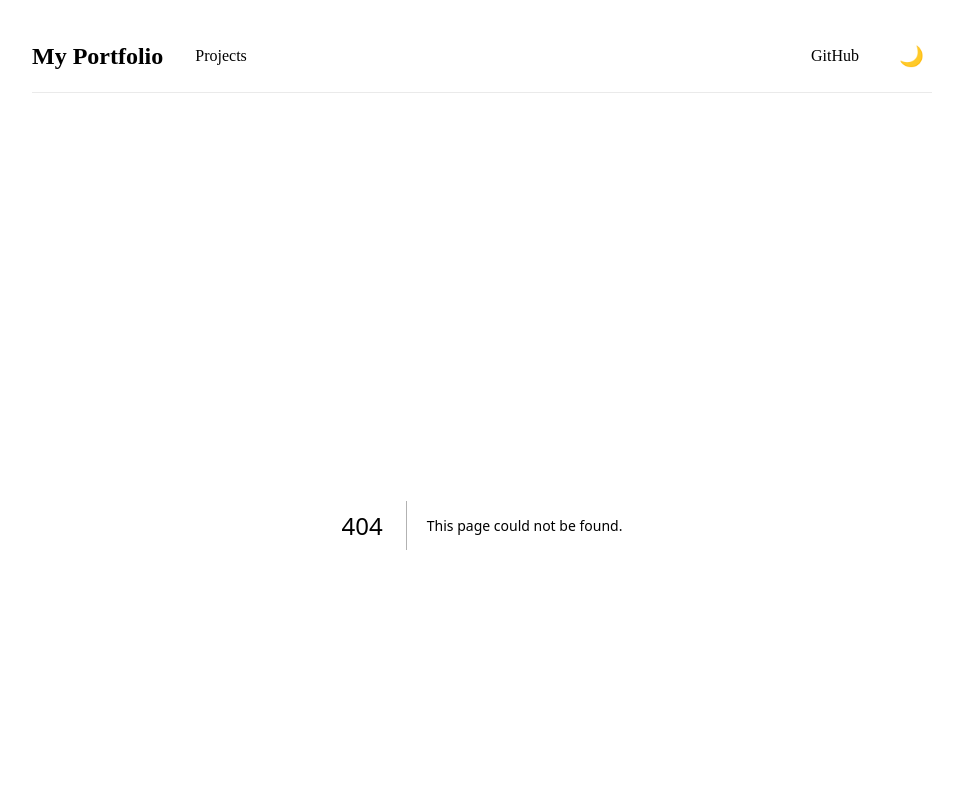
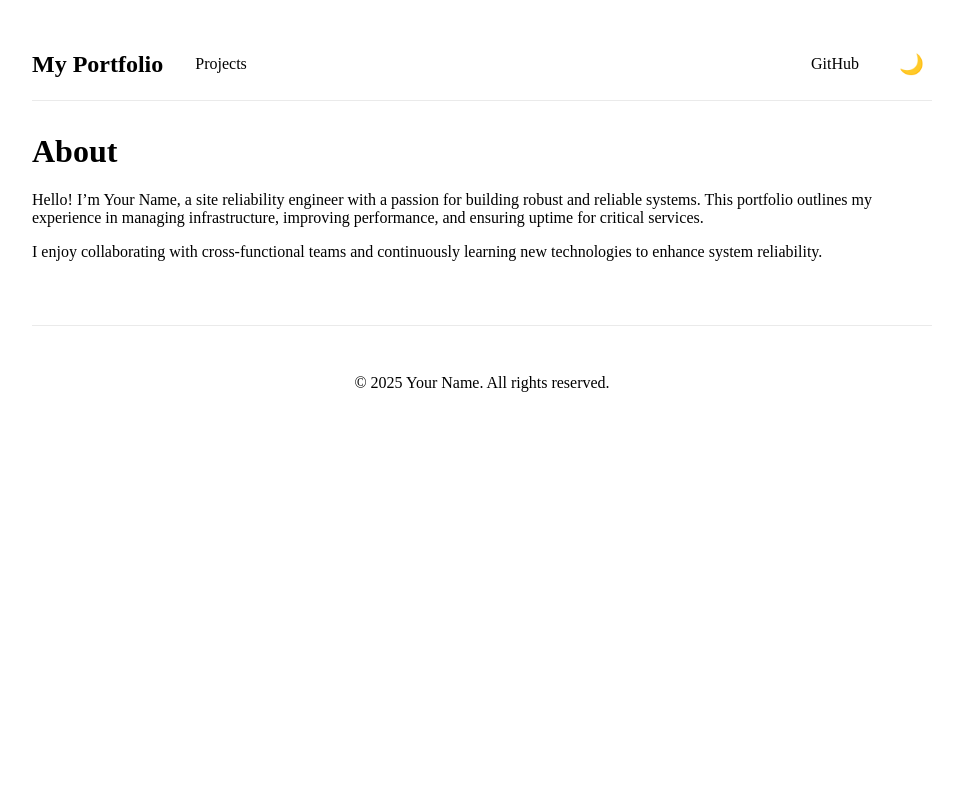
Before and after one commit to kanishksingh01/nextra-githubactions, a Next.js app: page /about in a window 1280 px wide. Before the commit this address had no page. Shown: the top 800 px of the page, without its empty margins (158-1112 px from the left). Built offline with nearby package versions, Linux system fonts and the light colour scheme.

Commit message:
feat: add about page
Added an About section to the portfolio page.

```diff
--- /dev/null
+++ b/pages/about.mdx
@@ -0,0 +1,5 @@
+# About
+
+Hello! I’m Your Name, a site reliability engineer with a passion for building robust and reliable systems. This portfolio outlines my experience in managing infrastructure, improving performance, and ensuring uptime for critical services.
+
+I enjoy collaborating with cross‑functional teams and continuously learning new technologies to enhance system reliability.
```
